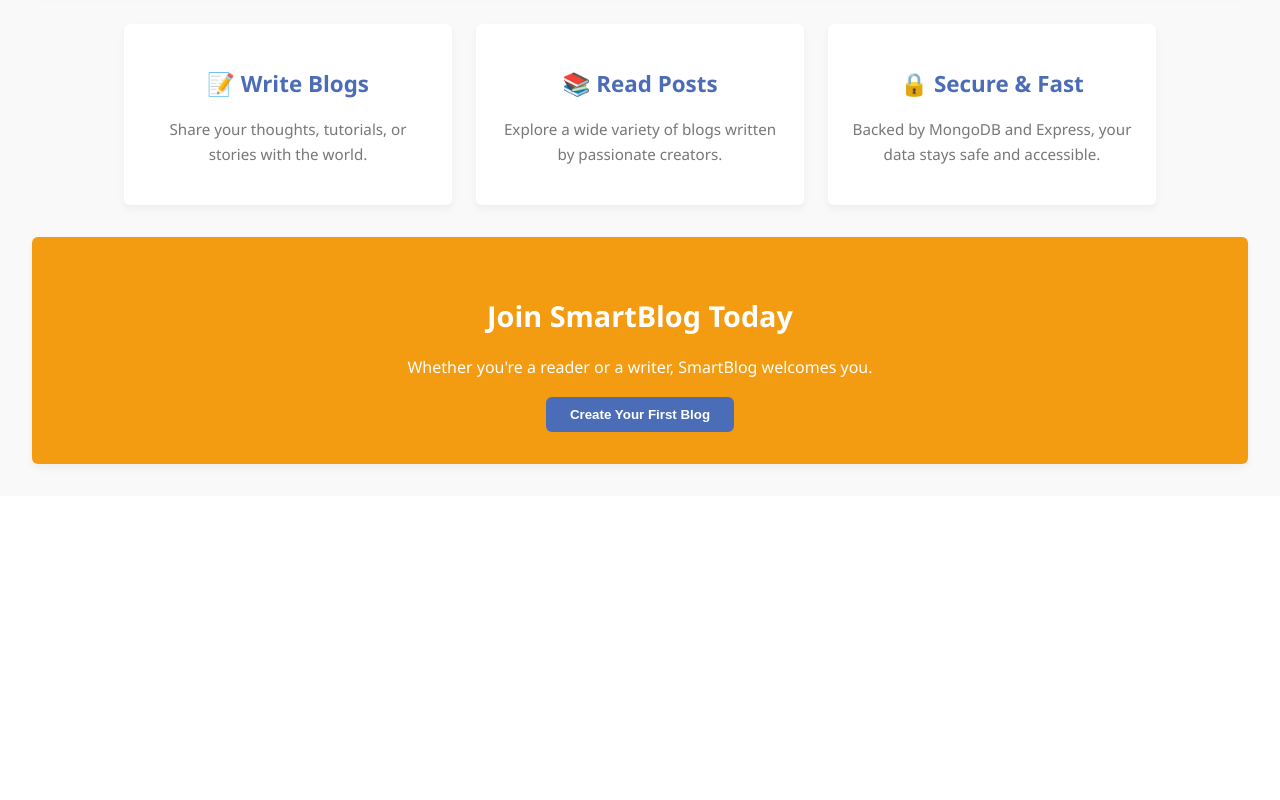
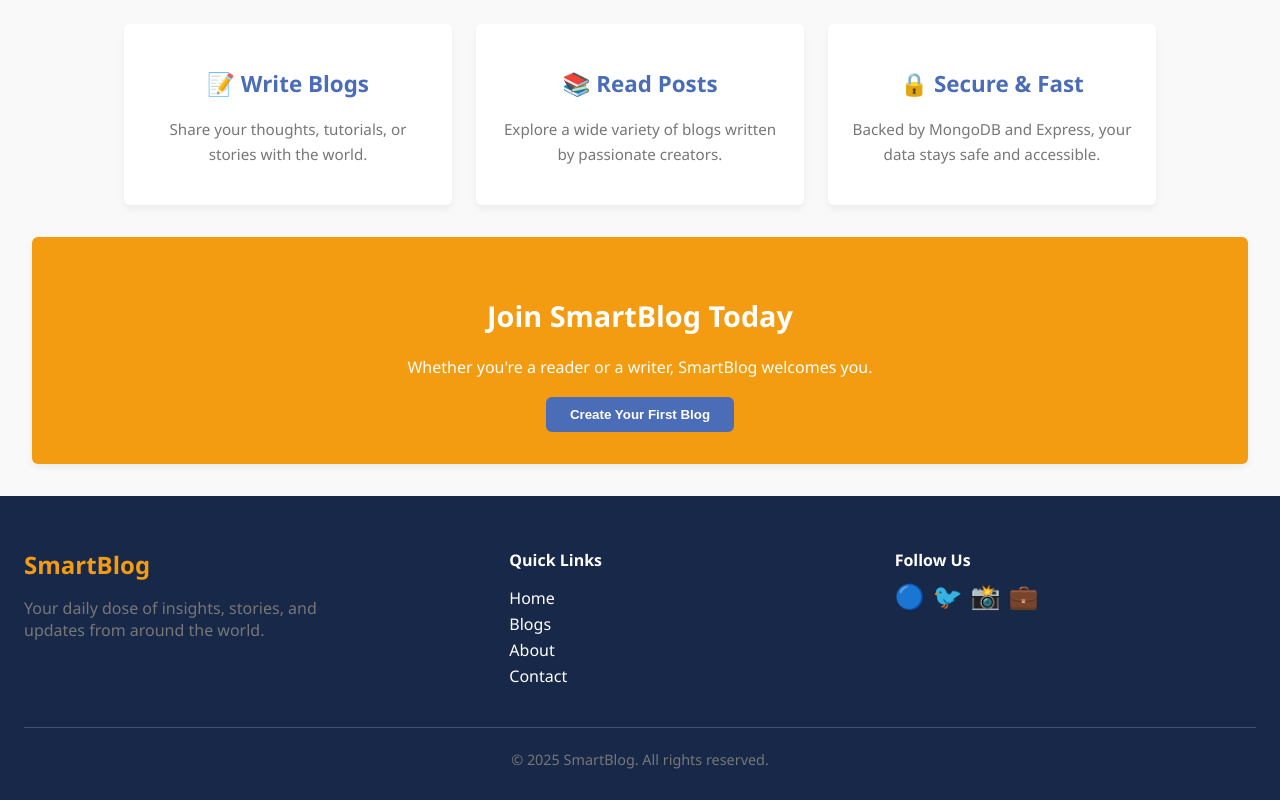
Before and after one commit to codingeet/blog_site, a React (Create React App) app in the folder frontend/: page /blogs/1 in a window 1280 px wide. Shown: the part 363-1163 px from the top of the page. Before the commit the page ends 859 px from the top, so only its background shows below. Built offline with nearby package versions, Linux system fonts and the light colour scheme.

Commit message:
footer added

```diff
--- a/frontend/src/App.js
+++ b/frontend/src/App.js
@@ -1,12 +1,14 @@
 import { BrowserRouter } from "react-router-dom";
 import Header from "./components/Header";
 import Home from "./pages/Home";
+import Footer from "./components/Footer";
 
 function App() {
   return (
   <BrowserRouter>
       <Header/>
       <Home />
+      <Footer/>
    </BrowserRouter>
   );
 }
--- /dev/null
+++ b/frontend/src/components/Footer.jsx
@@ -0,0 +1,43 @@
+ import React from "react";
+import { Link } from "react-router-dom";
+import "../styles/Footer.css";
+
+
+const Footer = () => {
+  return (
+    <footer className="site-footer">
+      <div className="footer-container">
+        <div className="footer-brand">
+          <h2>SmartBlog</h2>
+          <p>Your daily dose of insights, stories, and updates from around the world.</p>
+        </div>
+
+        <div className="footer-links">
+          <h4>Quick Links</h4>
+          <ul>
+            <li><Link to="/">Home</Link></li>
+            <li><Link to="/blogs">Blogs</Link></li>
+            <li><Link to="/about">About</Link></li>
+            <li><Link to="/contact">Contact</Link></li>
+          </ul>
+        </div>
+
+        <div className="footer-social">
+          <h4>Follow Us</h4>
+          <div className="social-icons">
+            <a href="#"><span>🔵</span></a>
+            <a href="#"><span>🐦</span></a>
+            <a href="#"><span>📸</span></a>
+            <a href="#"><span>💼</span></a>
+          </div>
+        </div>
+      </div>
+
+      <div className="footer-bottom">
+        <p>&copy; {new Date().getFullYear()} SmartBlog. All rights reserved.</p>
+      </div>
+    </footer>
+  );
+};
+
+export default Footer;
--- /dev/null
+++ b/frontend/src/styles/Footer.css
@@ -0,0 +1,93 @@
+.site-footer {
+  background-color: var(--secondary-color);
+  color: var(--white);
+  padding: var(--spacing-xl) var(--spacing-lg) var(--spacing-md);
+  font-family: var(--font-family);
+}
+
+.footer-container {
+  display: flex;
+  flex-wrap: wrap;
+  justify-content: space-between;
+  gap: var(--spacing-lg);
+  margin-bottom: var(--spacing-lg);
+}
+
+.footer-brand {
+  flex: 1 1 250px;
+}
+
+.footer-brand h2 {
+  color: var(--accent-color);
+  margin-bottom: var(--spacing-sm);
+}
+
+.footer-brand p {
+  color: var(--light-text-color);
+  max-width: 350px;
+}
+
+.footer-links {
+  flex: 1 1 150px;
+}
+
+.footer-links h4 {
+  margin-bottom: var(--spacing-sm);
+}
+
+.footer-links ul {
+  list-style: none;
+  padding: 0;
+}
+
+.footer-links li {
+  margin-bottom: var(--spacing-xs);
+}
+
+.footer-links a {
+  color: var(--white);
+  text-decoration: none;
+}
+
+.footer-links a:hover {
+  color: var(--accent-color);
+}
+
+.footer-social {
+  flex: 1 1 150px;
+}
+
+.footer-social h4 {
+  margin-bottom: var(--spacing-sm);
+}
+
+.social-icons a {
+  margin-right: var(--spacing-sm);
+  font-size: 1.5rem;
+  text-decoration: none;
+  color: var(--white);
+}
+
+.social-icons a:hover {
+  color: var(--accent-color);
+}
+
+.footer-bottom {
+  border-top: 1px solid rgba(255, 255, 255, 0.2);
+  padding-top: var(--spacing-sm);
+  text-align: center;
+  font-size: 0.9rem;
+  color: var(--light-text-color);
+}
+
+/* Responsive */
+@media (max-width: 768px) {
+  .footer-container {
+    flex-direction: column;
+    align-items: flex-start;
+  }
+
+  .footer-social {
+    margin-top: var(--spacing-md);
+  }
+}
```
